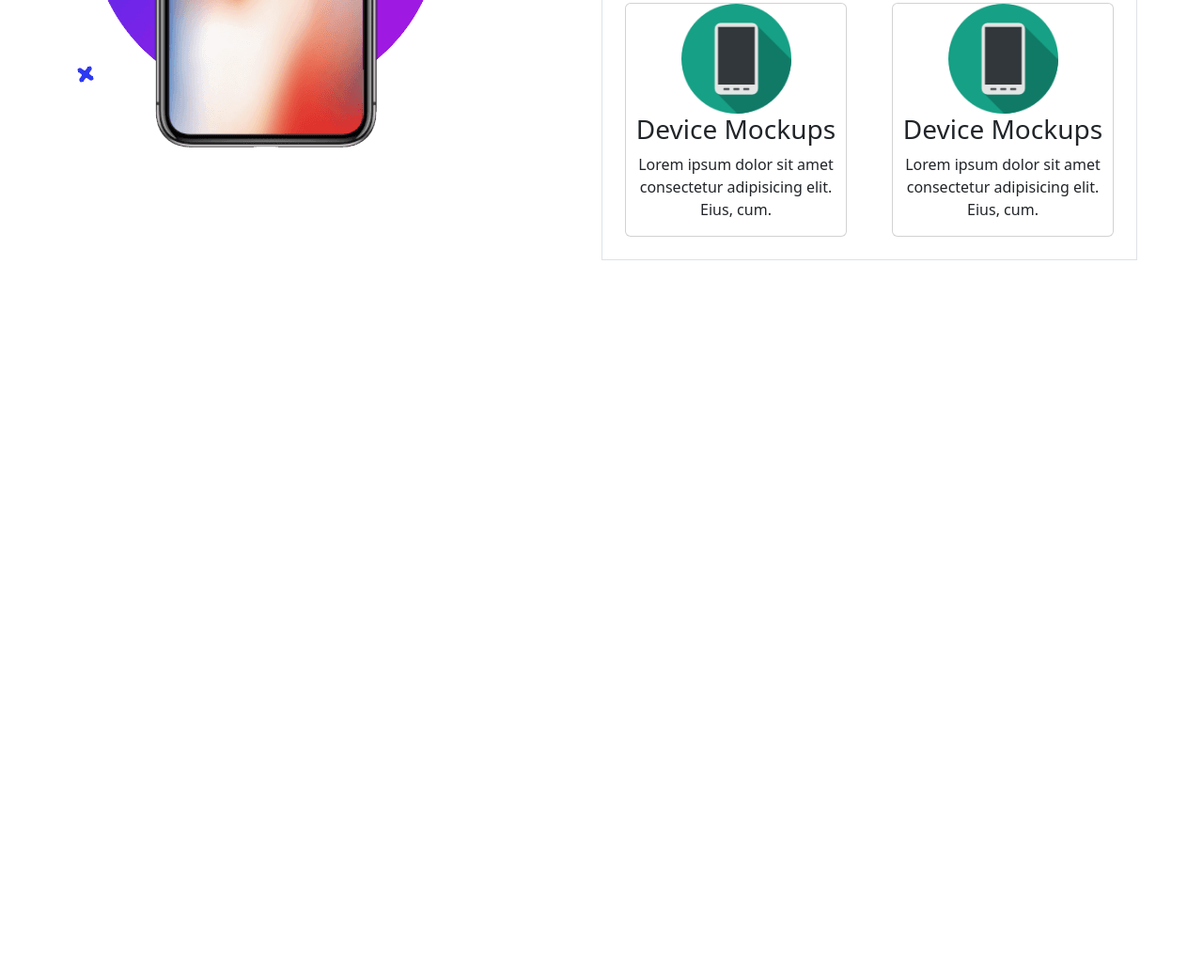
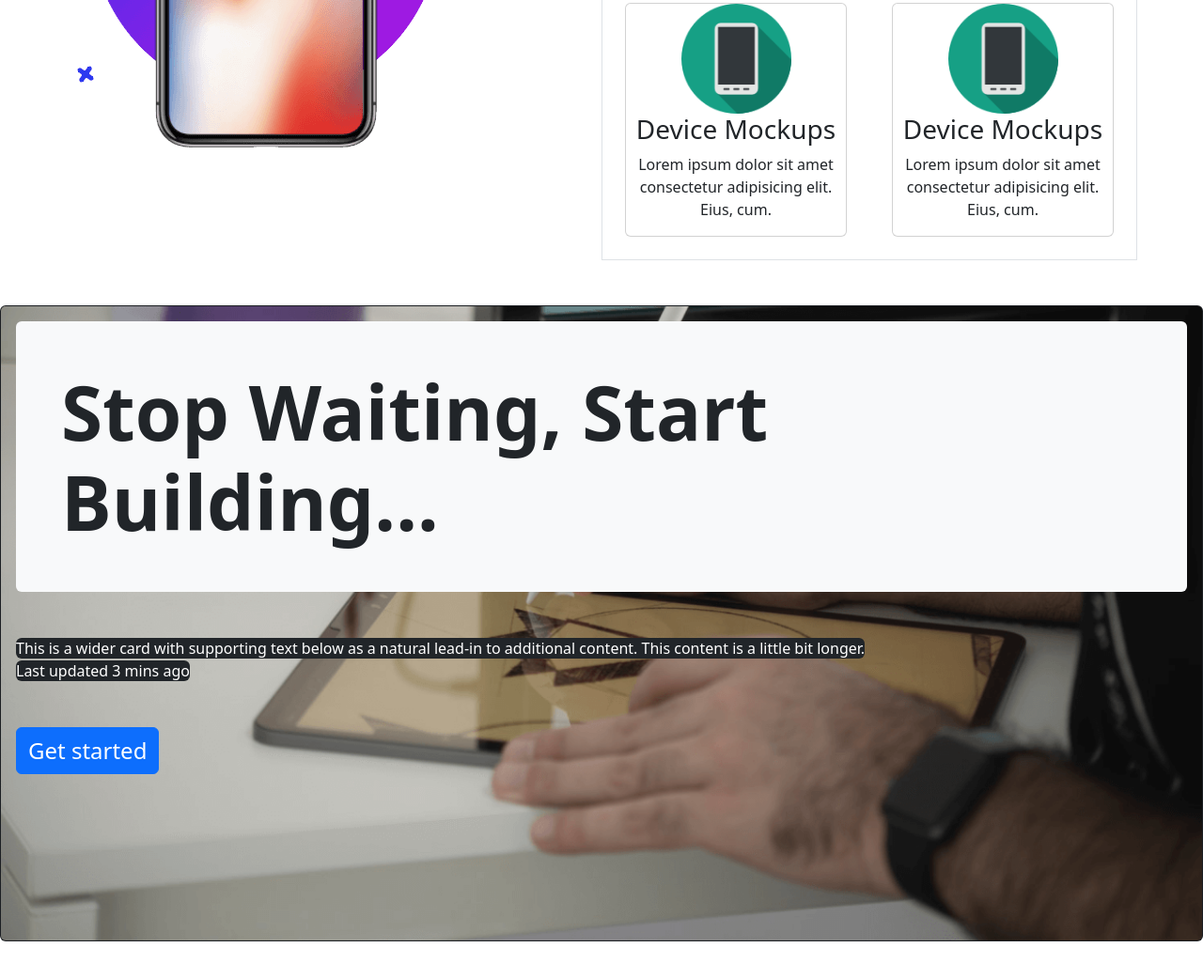
Before and after one commit to RaisulislamRimon/mobile-shop-bootstrap, a plain HTML site: page index.html in a window 1280 px wide. Shown: the part 1516-2557 px from the top of the page at 94% size. Before the commit the page ends 1841 px from the top, so only its background shows below. Drawn offline with nearby package versions, Linux system fonts and the light colour scheme.

Commit message:
added waiting section

```diff
--- a/index.html
+++ b/index.html
@@ -205,6 +205,35 @@
           </div>
         </div>
       </section>
+
+      <!-- waiting section -->
+      <!-- <section class="container-fluid my-5 w-100">
+        <img class="" src="resources/images/background.png" alt="" />
+      </section> -->
+      <div class="card text-bg-dark my-5">
+        <img src="resources/images/background.png" class="card-img" alt="..." />
+        <div class="card-img-overlay">
+          <p
+            class="card-title text-dark display-1 fw-bold bg-light p-5 rounded"
+          >
+            Stop Waiting, Start Building...
+          </p>
+          <div class="mt-5">
+            <p class="card-text bg-dark d-inline rounded">
+              This is a wider card with supporting text below as a natural
+              lead-in to additional content. This content is a little bit
+              longer.
+            </p>
+            <br />
+            <p class="card-text bg-dark d-inline rounded">
+              Last updated 3 mins ago
+            </p>
+          </div>
+          <div class="pt-5">
+            <button class="btn btn-primary d-block fs-4">Get started</button>
+          </div>
+        </div>
+      </div>
     </main>
 
     <script
```
